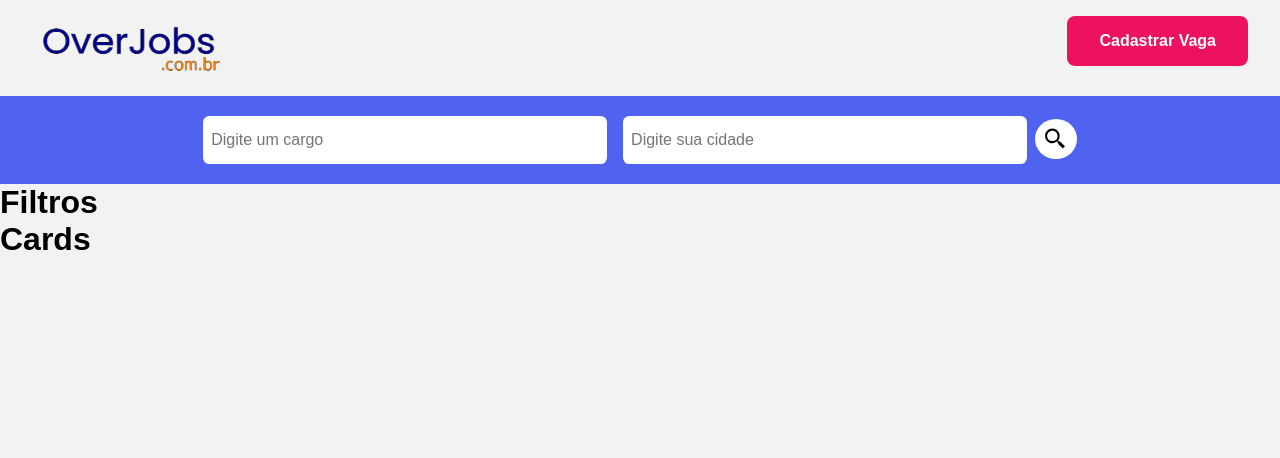
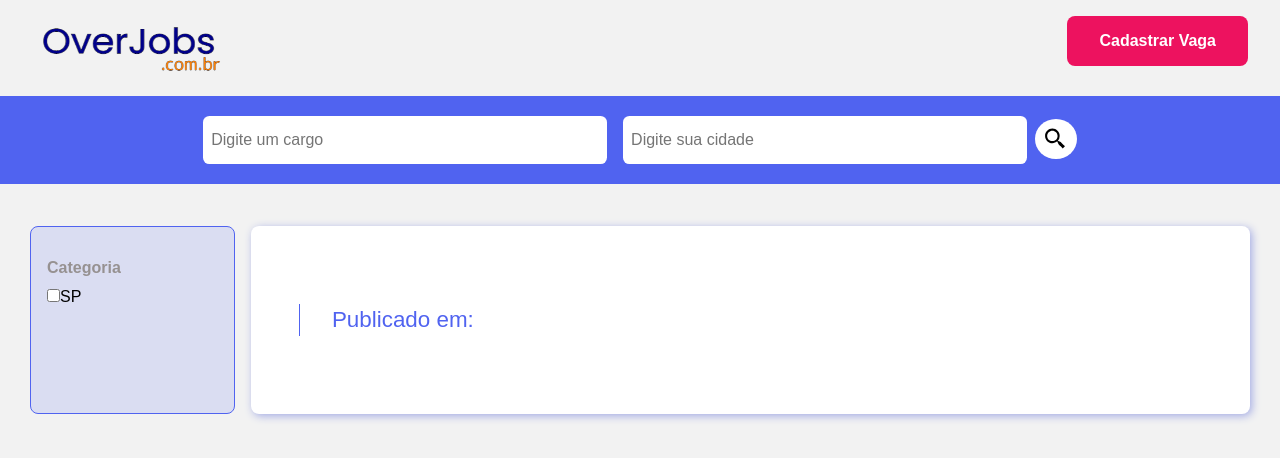
Before and after one commit to Thiagoow/OverJobs-DigitalMakerWeek2-NextJS, a Next.js app: page / in a window 1280 px wide. Shown: the top 458 px of the page. Built offline with nearby package versions, Linux system fonts and the light colour scheme.

Commit message:
Nos 25min :D

```diff
--- a/pages/index.js
+++ b/pages/index.js
@@ -18,8 +18,11 @@ export default function Home() {
       {/* Componentes inseridos abaixo = Criados manualmente
       para esse projeto: */}
       <Cabeçalho />
-      <Filtros />
-      <Cards />
+
+      <div className={styles.cardContainer}>
+        <Filtros />
+        <Cards />
+      </div>
     </div>
   );
 }
--- a/src/components/molecules/Filtros.js
+++ b/src/components/molecules/Filtros.js
@@ -1,5 +1,17 @@
+import styles from "../../../styles/components/Filtros.module.css";
+
 function Filtros() {
-  return <h1>Filtros</h1>;
+  return (
+    <div className={styles.filtro}>
+      <h4 className={styles.title}>Categoria</h4>
+      <ul className={styles.filtro_list}>
+        <li>
+          <input type="checkbox" name="teste" />
+          <label>SP</label>
+        </li>
+      </ul>
+    </div>
+  );
 }
 
 export default Filtros;
--- a/src/components/organisms/Cabeçalho.js
+++ b/src/components/organisms/Cabeçalho.js
@@ -5,7 +5,7 @@ import styles from "../../../styles/components/Cabeçalho.module.css";
 
 function Cabeçalho() {
   return (
-    <div>
+    <div className={styles.cabeçalho}>
       {/* Div superior: */}
       <div className={styles.logo}>
         <Link href="/" passHref>
--- a/src/components/organisms/Cards.js
+++ b/src/components/organisms/Cards.js
@@ -1,5 +1,21 @@
-function Cards() {
-  return <h1>Cards</h1>;
+import styles from "../../../styles/components/Cards.module.css";
+
+function Cards({ title, enterpriseName, description, day, local }) {
+  return (
+    <div className={styles.card}>
+      <div className={styles.content}>
+        <h2>{title}</h2>
+        <h2>{enterpriseName}</h2>
+        <p>{description}</p>
+      </div>
+
+      <div className={styles.details}>
+        <h3>Publicado em:</h3>
+        <p>{day}</p>
+        <p>{local}</p>
+      </div>
+    </div>
+  );
 }
 
 export default Cards;
--- a/styles/components/Cabeçalho.module.css
+++ b/styles/components/Cabeçalho.module.css
@@ -1,3 +1,8 @@
+.cabeçalho {
+  display: grid;
+  grid-area: cabeçalho;
+}
+
 .logo {
   display: flex;
   justify-content: space-between;
--- /dev/null
+++ b/styles/components/Cards.module.css
@@ -0,0 +1,46 @@
+.card {
+  width: 100%;
+  margin-top: 2rem;
+  padding: 1rem;
+  border-radius: 0.5rem;
+  cursor: pointer;
+  /* Cima, lateral e borda inferior */
+  box-shadow: 0.125rem 0.125rem 0.5rem var(--color-light-blue);
+  display: flex;
+  align-items: center;
+  background-color: var(--color-white);
+}
+
+.card h2 {
+  font-size: 0.6rem;
+  color: var(--color-secondary);
+  line-height: 3rem;
+}
+
+.card h3 {
+  font-size: 1.4rem;
+  font-weight: 400;
+  color: var(--color-primary);
+  line-height: 2rem;
+}
+
+.card p {
+  font-size: 1rem;
+  color: var(--color-text);
+  padding-right: 2rem;
+  line-height: 2rem;
+}
+
+.content h2,
+.content h3 {
+  line-height: 2rem;
+}
+
+.details {
+  padding: 0 2rem;
+  display: flex;
+  justify-content: center;
+  flex-direction: column;
+  align-items: flex-start;
+  border-left: 1px solid var(--color-primary);
+}
--- /dev/null
+++ b/styles/components/Filtros.module.css
@@ -0,0 +1,31 @@
+.title {
+  font-size: 1rem;
+  color: var(--color-text);
+  font-weight: 700;
+  margin-top: 1rem;
+  margin-bottom: 0.5rem;
+}
+
+.filtro {
+  width: 20%;
+  /* 2 pra cima, 0 pros lados, e 0 pra baixo: */
+  margin: 2rem 0 0;
+  margin-right: 1rem;
+  padding-bottom: 1rem;
+  background-color: var(--color-dark-blue);
+  border: 1px solid var(--color-primary);
+  border-radius: 0.5rem;
+  max-height: 50rem;
+  padding: 1rem;
+}
+
+.filtro_list {
+  width: 100%;
+  height: 7rem;
+  overflow: auto;
+}
+
+.filtro_list li {
+  font-size: 1rem;
+  line-height: 1.5rem;
+}
--- a/styles/pages/Home.module.css
+++ b/styles/pages/Home.module.css
@@ -0,0 +1,12 @@
+.estrutura {
+  display: grid;
+  grid-template-areas:
+    "cabeçalho"
+    "cardContainer";
+}
+
+.cardContainer {
+  display: flex;
+  grid-area: cardContainer;
+  padding: 10px 30px;
+}
```
